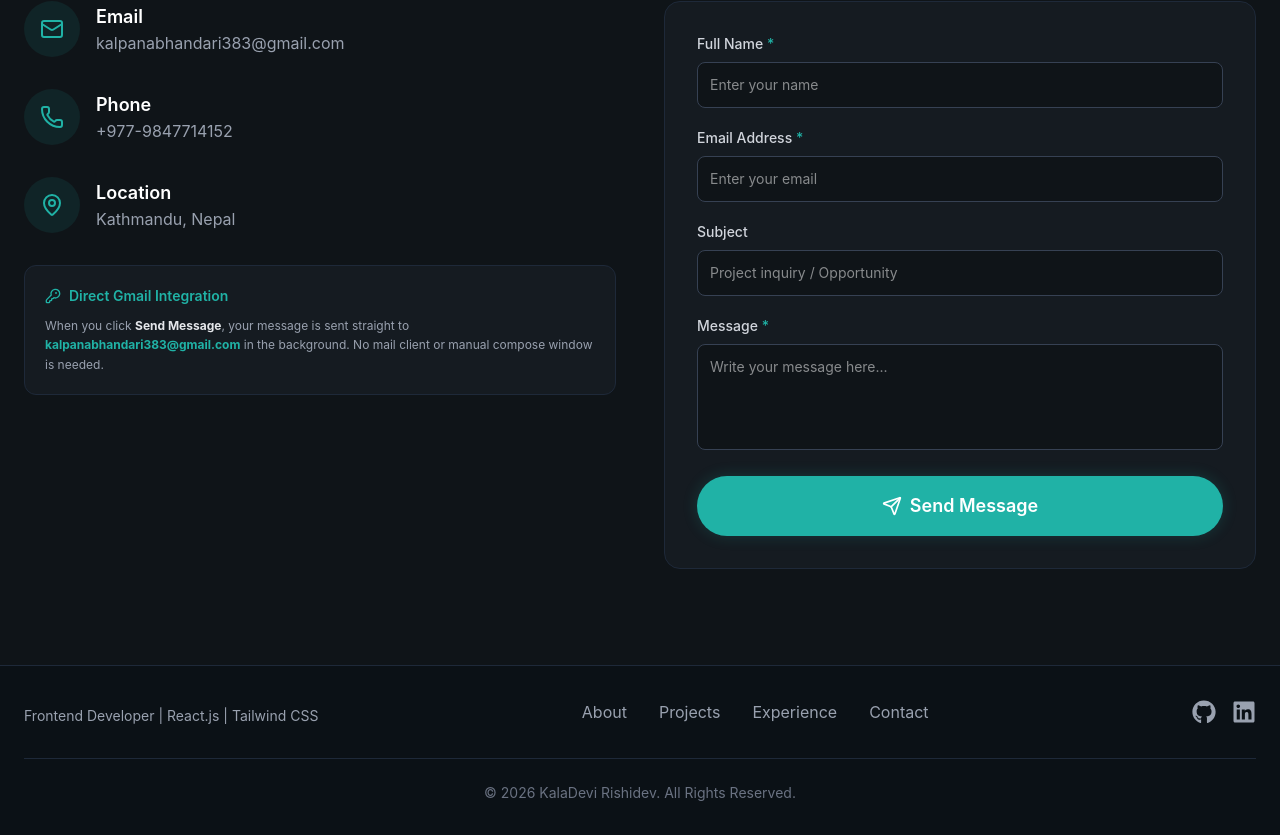
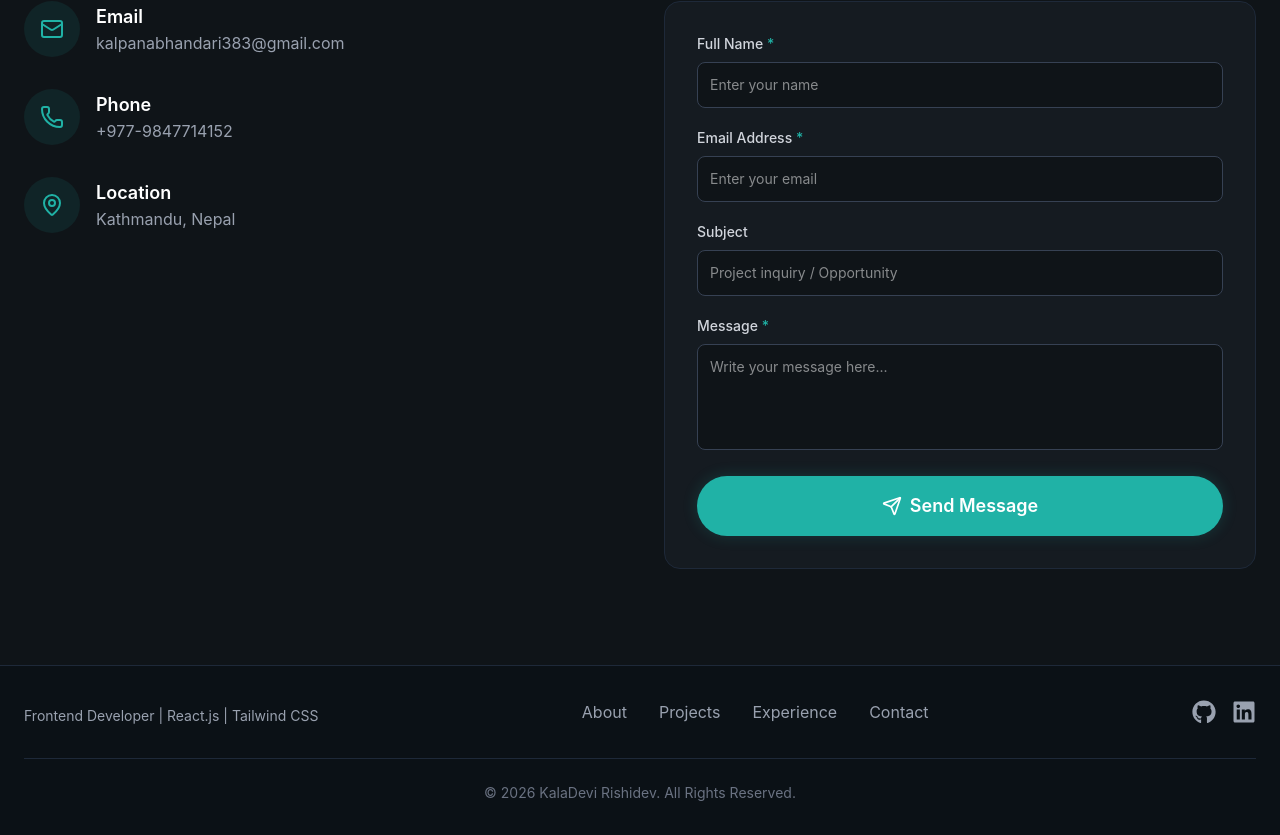
Before and after one commit to kalpana-4321/personal-portfolio, a React (Vite) app: page / in a window 1280 px wide. Shown: the part 5033-5868 px from the top of the page. Built offline with nearby package versions, Linux system fonts and the light colour scheme.

Commit message:
direct mail integration changed

```diff
--- a/src/Section/Contact.jsx
+++ b/src/Section/Contact.jsx
@@ -207,16 +207,6 @@ export const Contact = () => {
                 <p className="text-gray-400">Kathmandu, Nepal</p>
               </div>
             </div>
-
-            <div className="p-5 rounded-xl border border-gray-800 bg-[#151b21] space-y-2.5">
-              <h5 className="font-semibold text-sm text-[#20b2a6] flex items-center gap-2">
-                <KeyRound className="w-4 h-4" /> Direct Gmail Integration
-              </h5>
-              <p className="text-xs text-gray-400 leading-relaxed">
-                When you click <strong className="text-gray-200">Send Message</strong>, your message is sent straight to{" "}
-                <strong className="text-[#20b2a6]">kalpanabhandari383@gmail.com</strong> in the background. No mail client or manual compose window is needed.
-              </p>
-            </div>
           </div>
 
           {/* Contact Form */}
```
